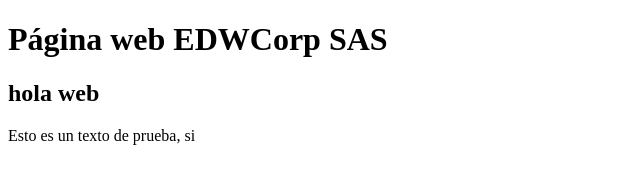
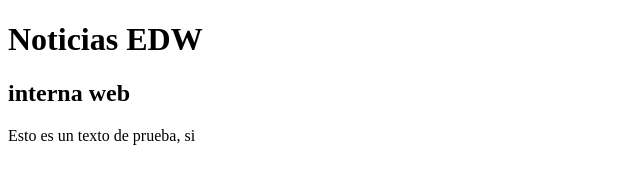
Before and after one commit to cmorenoedw/paginaedw, a plain HTML site: page interna.html in a window 1280 px wide. Shown: the whole page, without its empty margins (0-640 px from the left). Drawn offline with Linux system fonts and the light colour scheme.

Commit message:
creación interna

```diff
--- a/index.html
+++ b/interna.html
@@ -2,12 +2,12 @@
 <html>
 	<head>
 		<meta charset="utf-8">
-		<title>EDWCorp</title>
+		<title>Interna EDWCorp</title>
 	</head>
 	<body>
 
-		<h1>Página web EDWCorp SAS</h1>
-		<h2>hola web</h2>
+		<h1>Noticias EDW</h1>
+		<h2>interna web</h2>
 		<p>Esto es un texto de prueba, si</p>
 	</body>
 </html>
```
